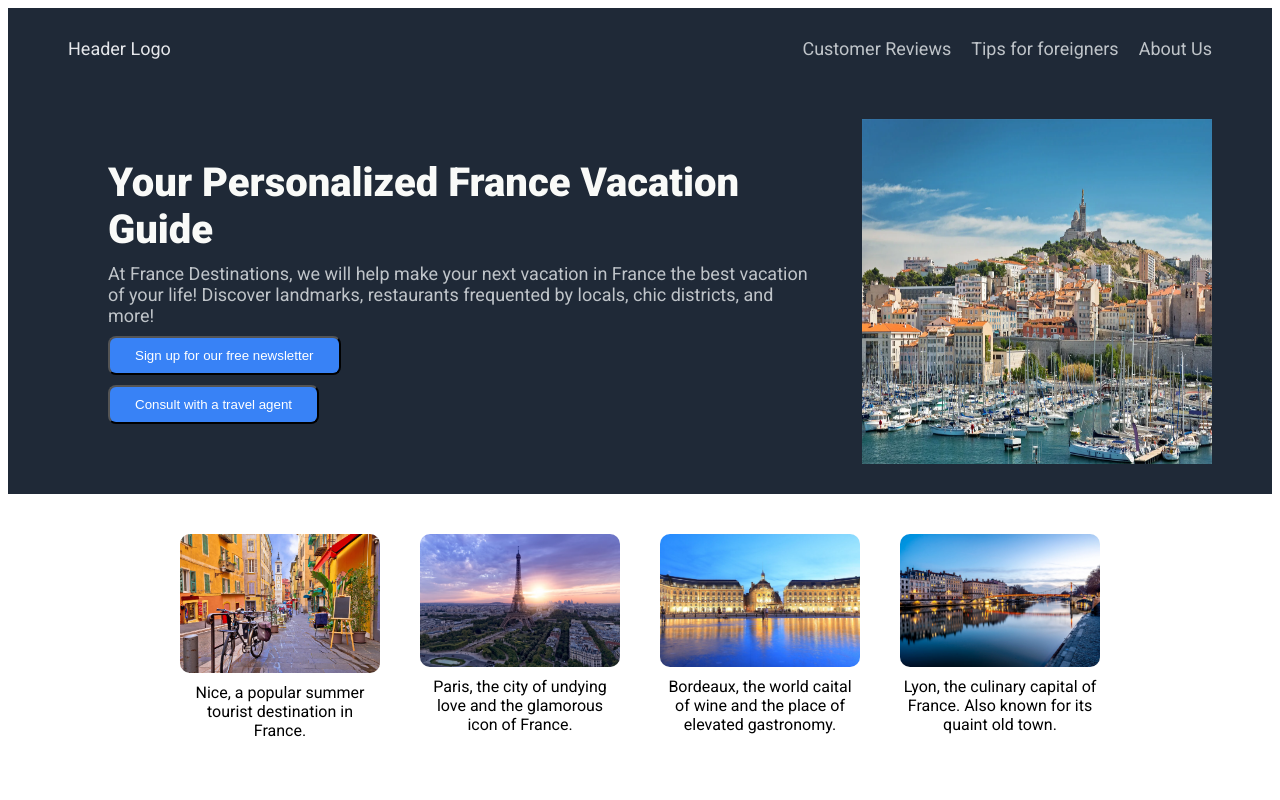
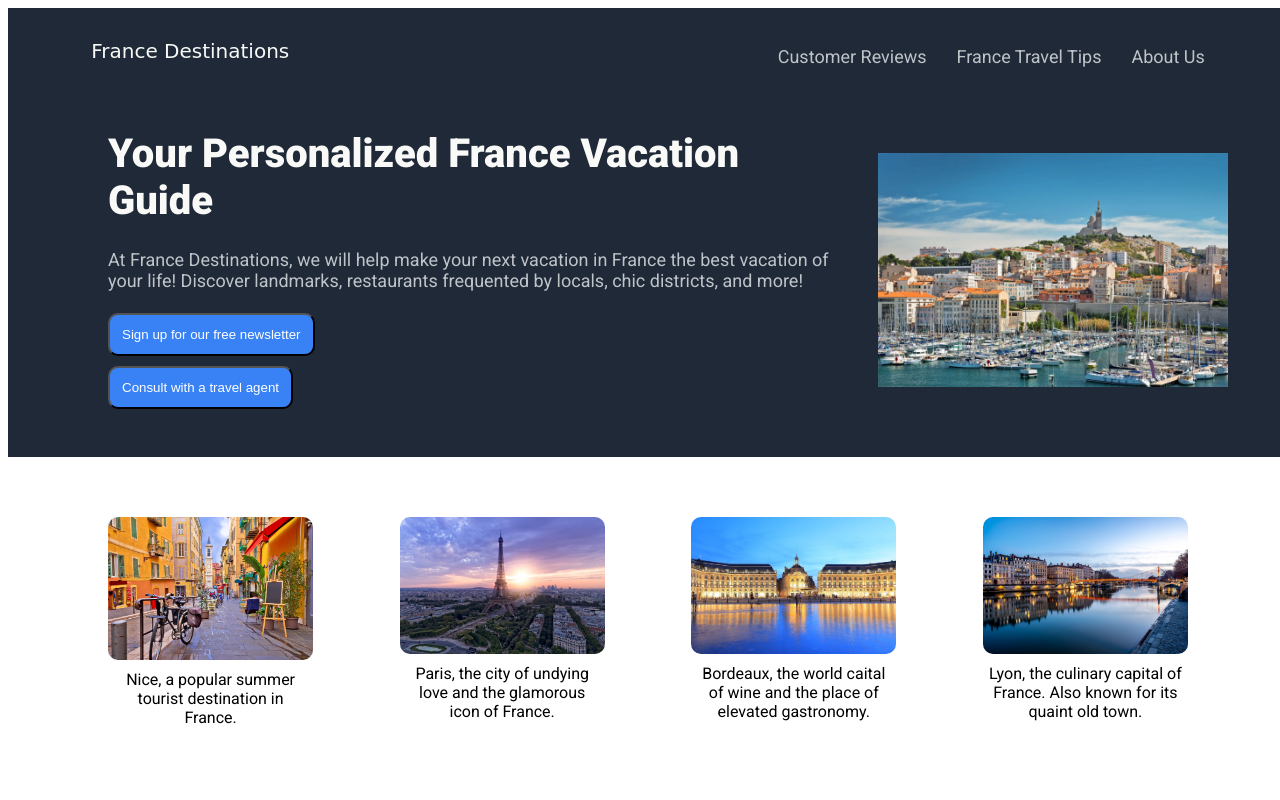
Before and after one commit to BilinYang/France_Destinations_Website_Design, a plain HTML site: page index.html in a window 1280 px wide. Shown: the top 800 px of the page. Drawn offline with Linux system fonts and the light colour scheme.

Commit message:
Adjust positioning of elements, add company name in header

```diff
--- a/index.html
+++ b/index.html
@@ -10,10 +10,10 @@
 <body>
     <div class="header">
         <div class="header_top">
-            <div class="logo_text">Header Logo</div>
+            <div class="logo_text">France Destinations</div>
             <div class="links">
                 <div>Customer Reviews</div>
-                <div>Tips for foreigners</div>
+                <div>France Travel Tips</div>
                 <div>About Us</div>
             </div>
         </div>
@@ -21,11 +21,9 @@
         <div class="header_bottom">
             <div class="introduction">
                 <div class="title">Your Personalized France Vacation Guide </div>
-                <div class="site_description">At France Destinations, we will help make your next vacation in France the best vacation of your life! Discover landmarks, restaurants frequented by locals, chic districts, and more!
-
-                </div>
+                <div class="site_description">At France Destinations, we will help make your next vacation in France the best vacation of your life! Discover landmarks, restaurants frequented by locals, chic districts, and more! </div>
                 <button>Sign up for our free newsletter</button>
-                <button>Consult with a travel agent</button>
+                    <button>Consult with a travel agent</button>
             </div>
             <img class="header_image" src="../images/Marseille.webp">
         </div>
@@ -54,7 +52,7 @@
 
     <div class="customer_review">
         <div class="quote">"France Destinations was there every step of the way when my wife and I were planning our trip to France. From suggestions of attractions that are , we couldn't have asked for a better experience with a trip planning agency! "</div>
-        <div class="name">- Albert Brown</div>
+        <div class="name">- Aaron Brown</div>
     </div>
 
     <div class="footer">
--- a/style.css
+++ b/style.css
@@ -1,40 +1,42 @@
 body{
     font-family: "Roboto";
+    display: flex;
+    flex-direction: column;
+
+    flex: 1;
+    width: 100%;
 }
 
 .header,
 .footer{
     background-color: #1F2937;
-    padding: 30px 60px;
+    padding: 8px 60px;
     display: flex;
     flex-direction: column;
-    gap: 60px;
+
 }
 
 .title{
     font-size: 40px;
     color: #F9FAF8;
     font-weight: 900;
+    margin-bottom: 15px;
 }
 
 .logo_text{
-    font-size: 24px;
+    font-size: 20px;
     color: #F9FAF8;
+    font-family: cursive;
 }
 
 button{
     background-color: #3882F6;
     color: white;
-    border-radius: 8px;
-    padding: 10px 25px;
+    border-radius: 10px;
+    padding: 12px;
     align-self: flex-start;
 }
 
-
-.logo_text{
-    font-size: 18px;
-    color: #E5E7EB;
-}
 
 .introduction{
     display: flex;
@@ -50,18 +52,25 @@ button{
     color: #bfc4c9;
 }
 
+.site_description{
+    margin-bottom: 12px;
+}
+
 .footer{
     align-items: center;
+    padding: 20px;
 }
 
 .header_top{
     display: flex;
     justify-content: space-between;
+    padding: 2%;
+
 }
 
 .header_bottom{
     display: flex;
-
+    align-items: center;
 }
 
 .header_image{
@@ -71,14 +80,15 @@ button{
 
 .links{
     display: flex;
-    gap: 20px;
+    gap: 30px;
+    padding-top: 7px;
 }
 
 
 .random_info{
     display: flex;
     flex-direction: column;
-    padding: 40px 30%;
+    padding: 60px 100px;
     align-items: center;
     gap: 40px;
     padding-bottom: 80px;
@@ -88,36 +98,47 @@ button{
     font-size: 36px;
     color: #1F2937;
     font-weight: 900;
+    max-width: 100px;
 }
 
 .all_pics_and_texts{
     display: flex;
-    gap: 40px;
+    gap: 8%;
+    justify-content: space-between;
 }
 
 .pic_and_text{
     display: flex;
     flex-direction: column;
     gap: 10px;
-    flex-wrap: nowrap;
-    max-width: 100vw;
+    width: 20%;
+    flex: 1;
+    align-items: center;
 }
 
 .france_pic{
     width: auto;
     border-radius: 10px;
-    max-height: 80%;
+    max-height: 100%;
     max-width: 100%;
 }
 
 .franc_desc{
     text-align: center;
     width: 200px;
+    max-width: 100%;
+    max-height: 100%;
+    flex-grow: 1;
+    font-size: auto;
 }
+
+
+
+
 
 .customer_review{
     background-color: #E5E7EB;
-    padding: 100px 160px;
+    padding: 15% 20%;
     display: flex;
     flex-direction: column;
     align-items: center;
```
